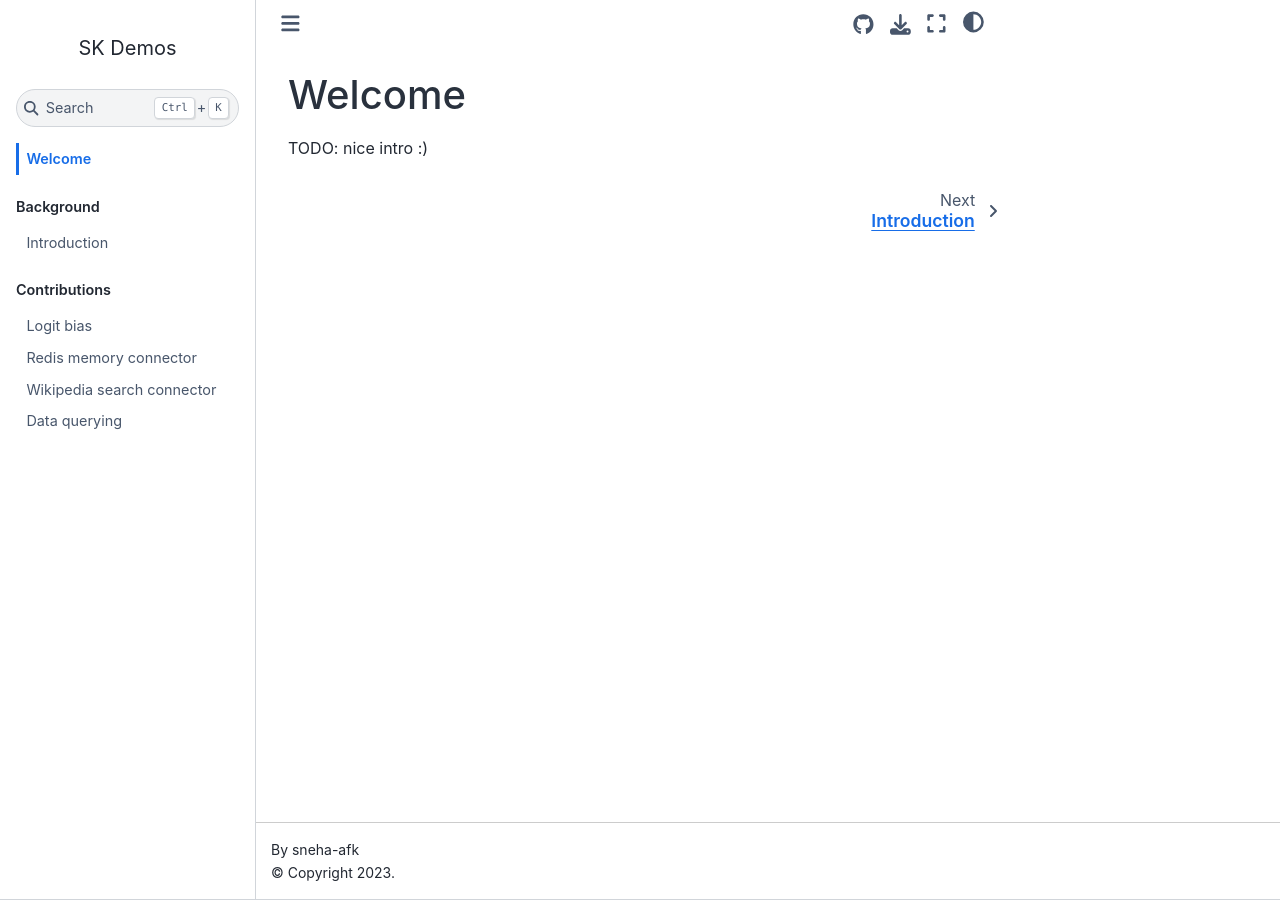
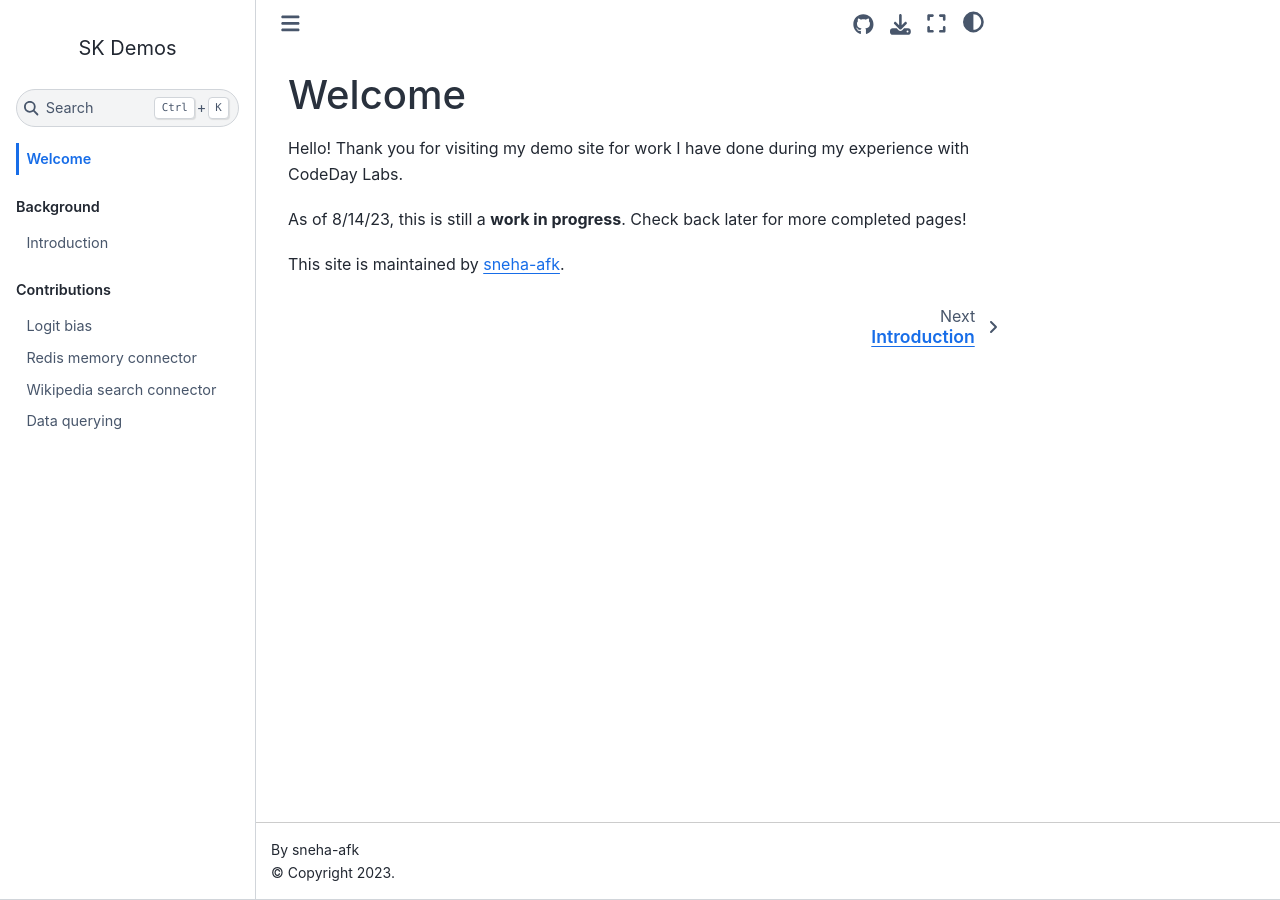
Before and after one commit to sneha-afk/demo-cdl23, a Jupyter Book: the page built from content/index.md, in a window 1280 px wide. Built offline with Jupyter Book 1.0.4 settings and Sphinx 7.4.7 and the Sphinx Book theme 1.1.4, drawn with Linux system fonts in a browser that asks for light colours.

```diff
--- a/content/_config.yml
+++ b/content/_config.yml
@@ -9,16 +9,12 @@ author: sneha-afk
 # Force re-execution of notebooks on each build.
 # See https://jupyterbook.org/content/execute.html
 execute:
-  execute_notebooks: cache # ("auto", "force", "cache", "off")
+  execute_notebooks: off # ("auto", "force", "cache", "off")
 
 # Define the name of the latex output file for PDF builds
 latex:
   latex_documents:
     targetname: book.tex
-
-# Add a bibtex file so that we can create citations
-# bibtex_bibfiles:
-#   - references.bib
 
 # Information about where the book exists on the web
 repository:
@@ -31,12 +27,7 @@ repository:
 html:
   use_issues_button: true
   use_repository_button: true
-  # extra_css:
-  #   - _static/custom.css
 
 sphinx:
   config:
     copyright: '2023'
-    # html_theme: "furo"
-    # html_static_path: ["_static"]
-    # html_css_files: ["custom.css"]
--- a/content/index.md
+++ b/content/index.md
@@ -1,3 +1,8 @@
 # Welcome
 
-TODO: nice intro :)
+Hello! Thank you for visiting my demo site for work I have done during my experience with CodeDay Labs.
+
+
+As of 8/14/23, this is still a **work in progress**. Check back later for more completed pages!
+
+This site is maintained by [sneha-afk](https://github.com/sneha-afk).
```
Also changed, not shown: content/notebooks/000-introduction.ipynb, content/notebooks/001-logit-bias.ipynb.
